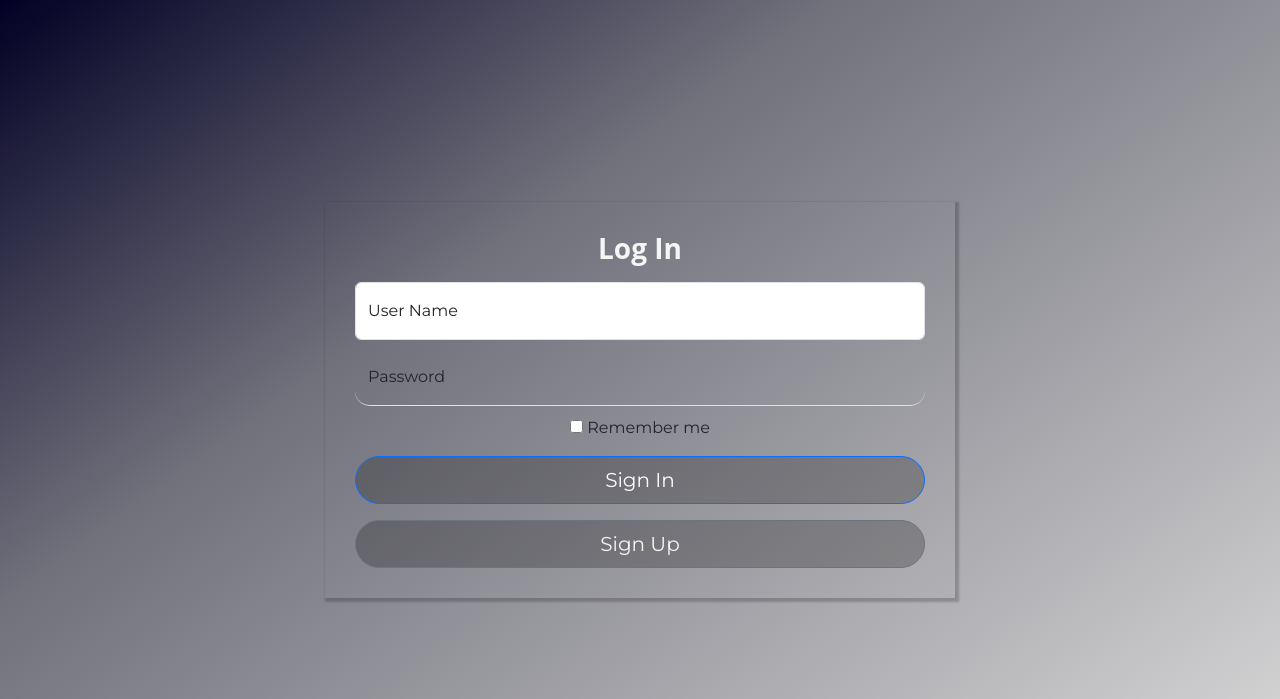
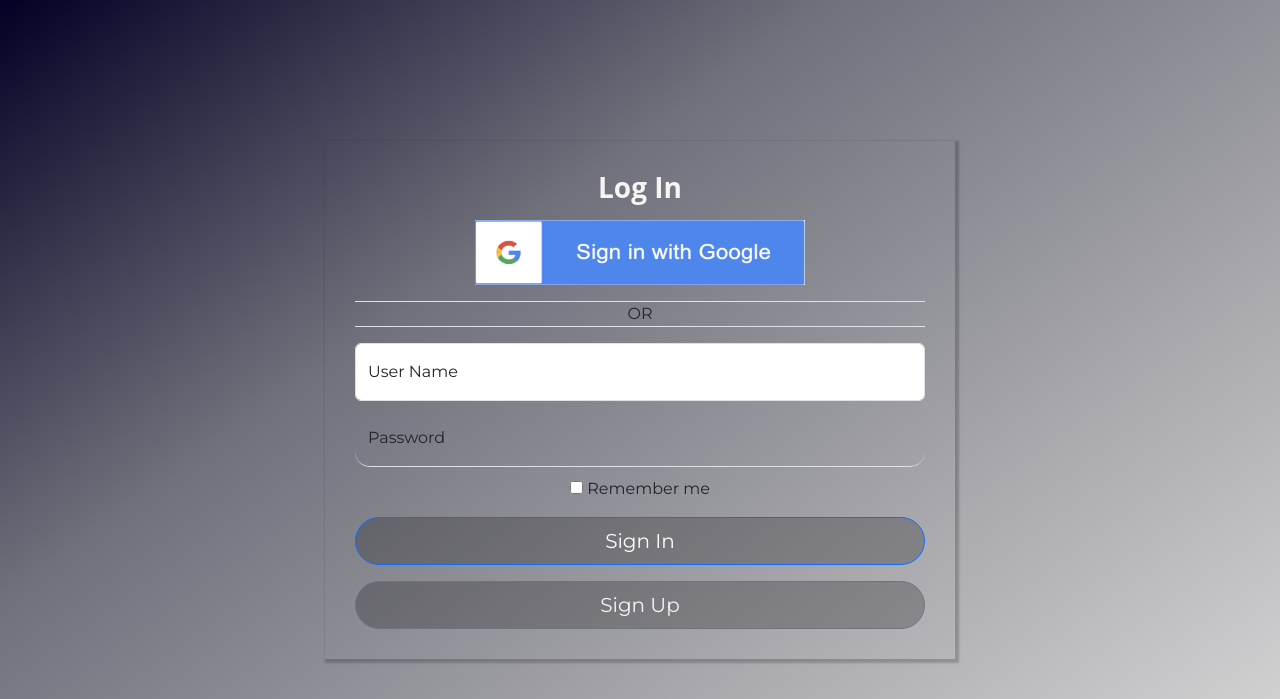
Before and after one commit to Imbhavarth/ProfGet, a Django app: page /login/ in a window 1280 px wide. Shown: the top 699 px of the page. Run offline with Django 4.2, Linux system fonts and the light colour scheme; some libraries are stand-ins or nearby versions.

Commit message:
Add files via upload

```diff
--- a/templates/authentification/login.html
+++ b/templates/authentification/login.html
@@ -3,6 +3,10 @@
 
 <head>
   {% load static %}
+  {% load i18n %}
+  {% load account socialaccount %}
+  {% load crispy_forms_filters %}
+  {% get_providers as socialaccount_providers %}
   <title>LogIn</title>
   <link rel="icon" href="static/images/portfolio/work-1.jpg"/>
   <link rel="stylesheet" href="{%static 'assets/dist/css/bootstrap.min.css'%}">
@@ -15,6 +19,16 @@
     <div class="container">
       <form action="{%url 'Login_app:user_loged'%}" method="post">
       <h1 class="h3 mb-3 font">Log In</h1>
+
+      <div class="socialaccount_ballot">
+
+        <div class="socialaccount_providers">
+          {% include "provider/provider.html" with process="login" %}
+        </div>
+
+        <div class="login-or border-top border-bottom my-3">{% trans 'OR' %}</div>
+
+      </div>
 
 
 
--- /dev/null
+++ b/templates/provider/provider.html
@@ -0,0 +1,28 @@
+{% load socialaccount %}
+{% load static %}
+
+{% get_providers as socialaccount_providers %}
+
+{% for provider in socialaccount_providers %}
+{% if provider.id == "openid" %}
+{% for brand in provider.get_brands %}
+<div>
+  <a title="{{brand.name}}"
+     class="socialaccount_provider {{provider.id}} {{brand.id}}"
+     href="{% provider_login_url provider.id openid=brand.openid_url process=process %}"
+     >{{brand.name}}</a>
+</div>
+{% endfor %}
+{% endif %}
+<div class="my-2">
+  <a title="{{provider.name}}" class="socialaccount_provider {{provider.id}}"
+     href="{% provider_login_url provider.id process=process scope=scope auth_params=auth_params %}">
+     <img
+      src="
+     {% with 'images/'|add:provider.name|add:'.png' as image %}
+      {% static image %}
+     {% endwith %}
+     " alt="{{ provider.name }}" height="65" width="330"/>
+     </a>
+</div>
+{% endfor %}
```
